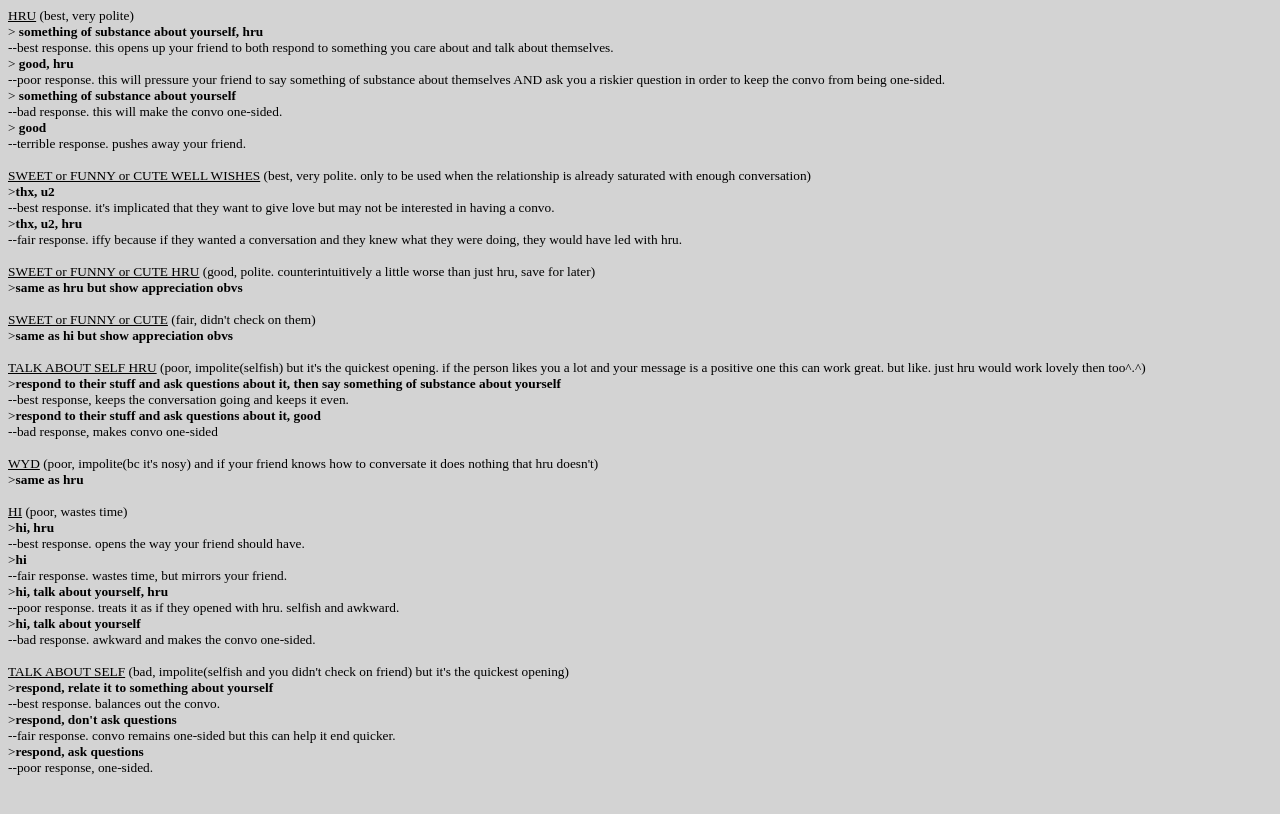
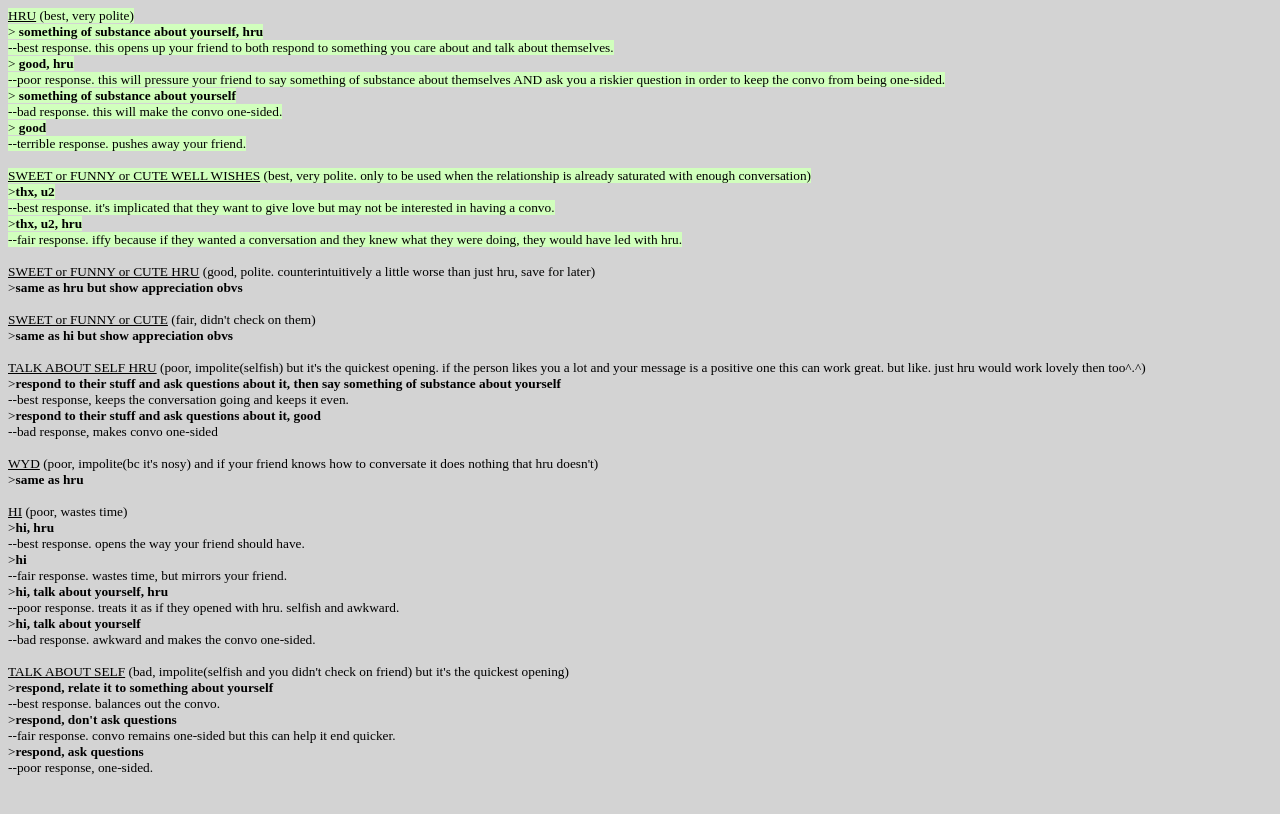
Before and after one commit to soilflux/convo-opener-flowchart, a plain HTML site: page index.html in a window 1280 px wide. Shown: the top 814 px of the page. Drawn offline with Linux system fonts and the light colour scheme; a script that the page names is missing.

Commit message:
Add files via upload

```diff
--- a/stylesheet.css
+++ b/stylesheet.css
@@ -11,3 +11,6 @@ html {
   width: 0px;  /* Remove scrollbar space */
   background: transparent;  /* Optional: just make scrollbar invisible */
 }
+#best {
+  background-color:#D1FFBD;
+}
```
